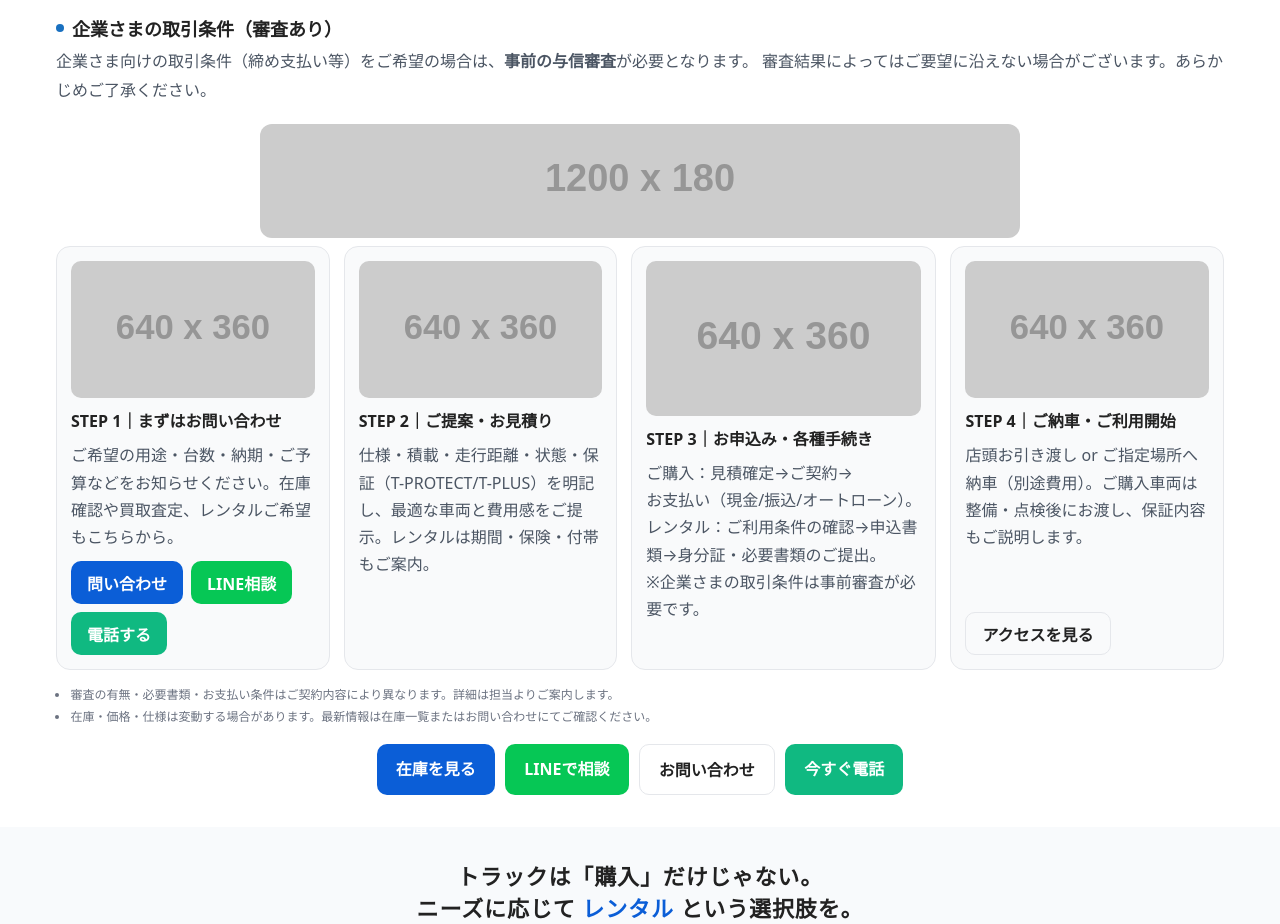
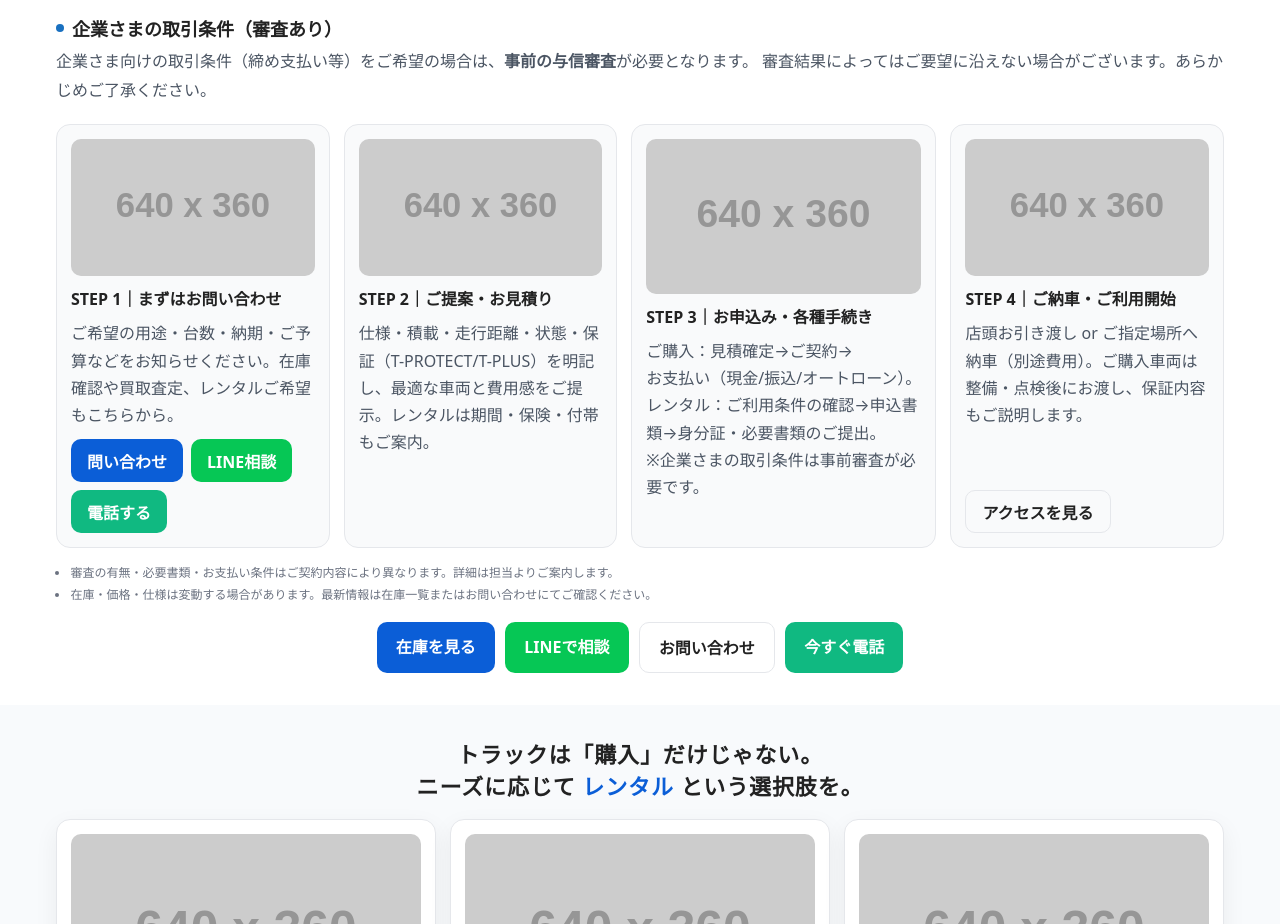
Before and after one commit to Keeeeei-Soeda/takami_truck_HP, a plain HTML site: page index_site.html in a window 1280 px wide. Shown: the part 1520-2444 px from the top of the page. Drawn offline with Linux system fonts and the light colour scheme; placeholder pictures from the web are drawn by us.

Commit message:
Update index_site.html

```diff
--- a/index_site.html
+++ b/index_site.html
@@ -283,12 +283,6 @@
       企業さま向けの取引条件（締め支払い等）をご希望の場合は、<b>事前の与信審査</b>が必要となります。
       審査結果によってはご要望に沿えない場合がございます。あらかじめご了承ください。
     </p>
-
-    <!-- ステップ画像（仮） -->
-    <div style="max-width:760px;margin:0 auto 8px;">
-      <img src="https://placehold.co/1200x180/EEF2FF/334155?text=%E3%81%94%E5%95%8F%E3%81%84%E5%90%88%E3%82%8F%E3%81%9B+%E2%86%92+%E3%81%94%E6%8F%90%E6%A1%88%E3%83%BB%E3%81%8A%E8%A6%8B%E7%A8%8B+%E2%86%90+%E5%AF%A9%E6%9F%BB%E7%94%B3%E3%81%97%E8%BE%BC%E3%81%BF%2F%E6%89%8B%E7%B6%9A%E3%81%8D+%E2%86%90+%E7%B5%90%E6%9E%9C%E3%81%94%E9%80%A3%E7%B5%A1%E3%83%BB%E7%89%A9%E6%B8%A1%E3%81%97%2F%E7%B5%8C%E6%B8%88"
-           alt="流れの概略（仮画像）" style="width:100%;height:auto;border-radius:12px;display:block">
-    </div>
 
     <!-- ステップ詳細 -->
     <div style="display:grid;grid-template-columns:repeat(4,1fr);gap:14px;align-items:stretch;">
```
